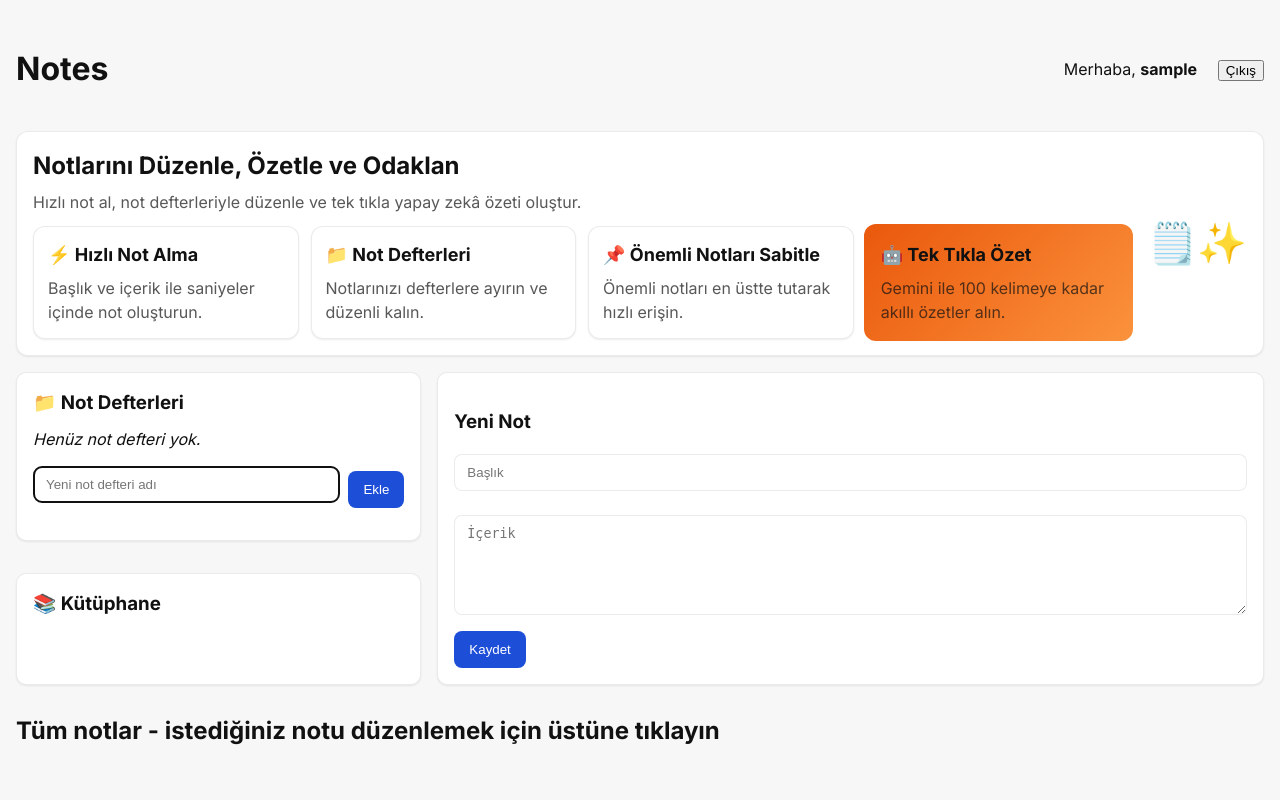
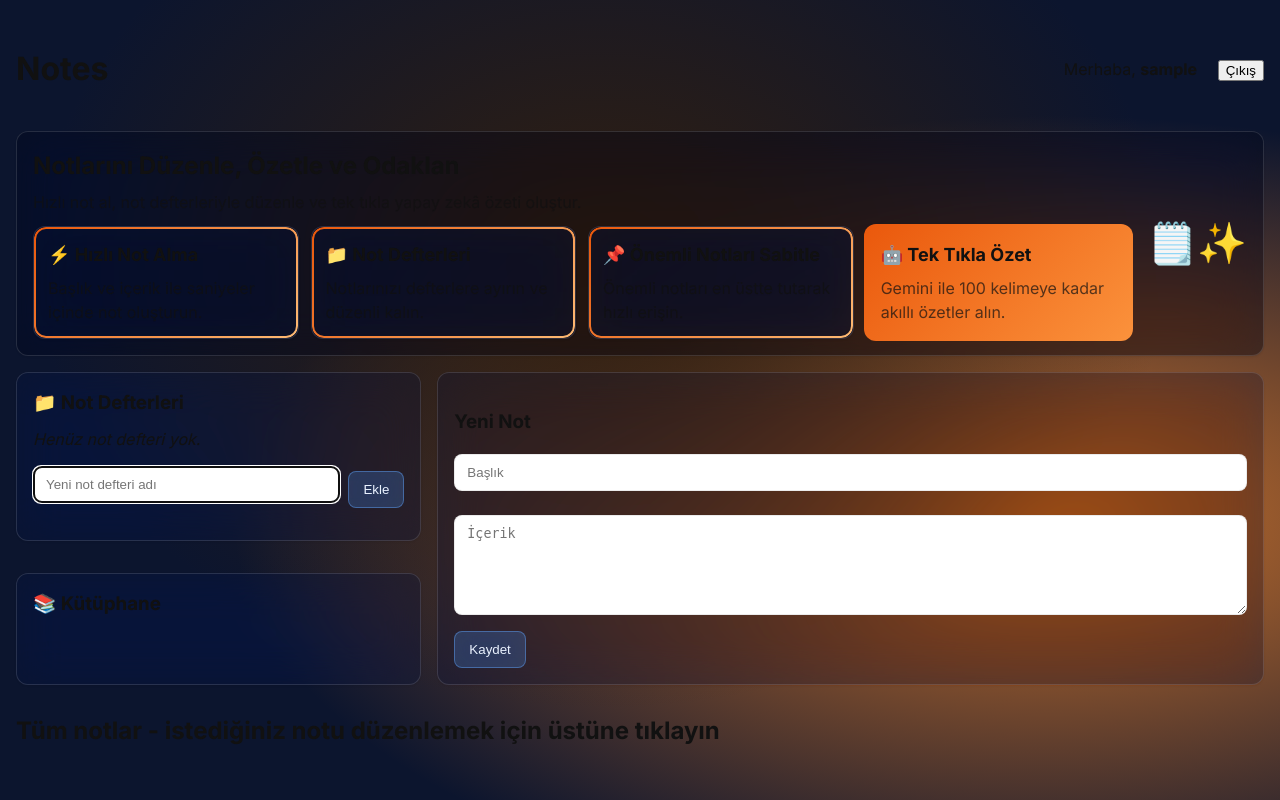
Before and after one commit to minasenel/notes-postgresql, a Flask app: page / in a window 1280 px wide. Run offline with Flask 3, Linux system fonts and the light colour scheme; the visitor is signed in with stand-in values (Sample User, id 1); data that the repository does not hold is empty; some libraries are stand-ins or nearby versions.

Commit message:
update css , color and style changes

```diff
--- a/app.py
+++ b/app.py
@@ -78,7 +78,7 @@
     conn.commit()
     return redirect("/")
 
-@app.post("/notes/<int:note_id>/delete")
+@app.post("/notes/<int:note_id>/delete") #notu silme
 def delete_note(note_id: int):
     if "user_id" not in session:
         return redirect("/login")
@@ -86,7 +86,7 @@
     conn.commit()
     return redirect("/")
 
-@app.post("/notes/<int:note_id>/update")
+@app.post("/notes/<int:note_id>/update") #notu güncelleme
 def update_note(note_id: int):
     if "user_id" not in session:
         return redirect("/login")
--- a/static/style.css
+++ b/static/style.css
@@ -30,11 +30,19 @@
   margin: 0;
   font-family: 'Inter', -apple-system, BlinkMacSystemFont, 'Segoe UI', Roboto, Oxygen, Ubuntu, Cantarell, 'Fira Sans', 'Droid Sans', 'Helvetica Neue', Arial, sans-serif;
   line-height: 1.5;
-  background: var(--bg-primary);
+  /* Glassmorphism background */
+  background-color: #0c152e;
+  background-image:
+    radial-gradient(at 47% 33%, hsl(27.93, 54%, 13%) 0, transparent 59%),
+    radial-gradient(at 82% 65%, hsl(26.54, 64%, 48%) 0, transparent 55%);
+  background-position: center;
+  background-size: cover;
+  background-repeat: no-repeat;
+  background-attachment: fixed;
   color: var(--text-primary);
 }
 @media (prefers-color-scheme: dark) {
-  body { background: #0f1115; color: #eaeaea; }
+  body { color: #eaeaea; }
   :root {
     --bg-primary: #0f1115;
     --bg-surface: #161a22;
@@ -64,8 +72,11 @@
   grid-template-columns: 1fr auto;
   align-items: center;
   gap: 16px;
-  background: var(--bg-surface);
-  border: 1px solid var(--border-color);
+  /* Glassmorphism card effect (banner) */
+  backdrop-filter: blur(22px) saturate(151%);
+  -webkit-backdrop-filter: blur(22px) saturate(151%);
+  background-color: rgba(3, 7, 24, 0.43);
+  border: 1px solid rgba(255, 255, 255, 0.125);
   border-radius: 12px;
   padding: 16px;
   box-shadow: 0 1px 2px var(--shadow-color);
@@ -98,12 +109,23 @@
 
 /* Create form */
 .create-card {
-  background: var(--bg-surface);
-  border: 1px solid var(--border-color);
-  border-radius: 10px;
+  /* Glassmorphism card effect */
+  backdrop-filter: blur(22px) saturate(151%);
+  -webkit-backdrop-filter: blur(22px) saturate(151%);
+  background-color: rgba(9, 22, 56, 0.34);
+  border-radius: 12px;
+  border: 1px solid rgba(255, 255, 255, 0.125);
   padding: 16px;
   box-shadow: 0 1px 2px var(--shadow-color);
   margin-bottom: 16px;
+}
+/* Ensure glass effect also on specific homepage cards */
+.notebooks-card, .bookshelf-card, .tri-newnote {
+  backdrop-filter: blur(22px) saturate(151%);
+  -webkit-backdrop-filter: blur(22px) saturate(151%);
+  background-color: rgba(9, 22, 56, 0.34);
+  border-radius: 12px;
+  border: 1px solid rgba(255, 255, 255, 0.125);
 }
 .two-up { display: grid; grid-template-columns: 1fr 1fr; gap: 16px; align-items: start; margin-bottom: 16px; }
 @media (max-width: 900px) { .two-up { grid-template-columns: 1fr; } }
@@ -179,6 +220,29 @@
   background: var(--brand);
   color: var(--brand-contrast);
   cursor: pointer;
+}
+
+/* Blue glassmorphism buttons for specific top cards */
+.notebooks-card button,
+.bookshelf-card button,
+.tri-newnote button {
+  backdrop-filter: blur(14px) saturate(140%);
+  -webkit-backdrop-filter: blur(14px) saturate(140%);
+  background: rgba(96,165,250,0.22); /* #60a5fa at low opacity */
+  color: #eaf2ff;
+  border: 1px solid rgba(96,165,250,0.45);
+}
+.notebooks-card button:hover,
+.bookshelf-card button:hover,
+.tri-newnote button:hover { background: rgba(96,165,250,0.3); }
+@media (prefers-color-scheme: dark) {
+  .notebooks-card button,
+  .bookshelf-card button,
+  .tri-newnote button {
+    background: rgba(96,165,250,0.18);
+    color: #fff;
+    border-color: rgba(96,165,250,0.5);
+  }
 }
 
 /* Notes grid */
@@ -218,14 +282,17 @@
 .feature-card p { margin: 0; color: var(--text-secondary); }
 
 .card { /*burada card stilini ayarlıyoruz.*/
-  background: var(--bg-surface);
-  border: 1px solid var(--border-color);
+  /* Glassmorphism card effect */
+  backdrop-filter: blur(22px) saturate(151%);
+  -webkit-backdrop-filter: blur(22px) saturate(151%);
+  background-color: rgba(9, 22, 56, 0.34);
   border-radius: 12px;
+  border: 1px solid rgba(255, 255, 255, 0.125);
   padding: 14px;
   box-shadow: 0 1px 2px var(--shadow-color);
 }
 @media (prefers-color-scheme: dark) { /*burada dark mode için stil ayarları yapıyoruz.*/
-  .card { background: var(--bg-surface); border-color: var(--border-color); }
+  .card { background-color: rgba(9, 22, 56, 0.34); border-color: rgba(255, 255, 255, 0.125); }
 }
 .card h3 { margin: 0 0 8px; font-size: 18px; }
 .card p { margin: 0; white-space: pre-wrap; }
@@ -320,6 +390,22 @@
   .btn-ai { background: linear-gradient(135deg, var(--orange-500), var(--orange-300)); color: #111; border-color: var(--orange-500); }
 }
 
+/* Orange gradient halo ONLY on borders of the first three banner feature cards */
+.banner-features .feature-card:nth-child(-n+3) { position: relative; z-index: 0; }
+.banner-features .feature-card:nth-child(-n+3)::before {
+  content: "";
+  position: absolute;
+  inset: 0;
+  border-radius: 12px;
+  padding: 2px; /* border thickness */
+  background: linear-gradient(135deg, var(--orange-600), var(--orange-300));
+  mask: linear-gradient(#000 0 0) content-box, linear-gradient(#000 0 0);
+  -webkit-mask: linear-gradient(#000 0 0) content-box, linear-gradient(#000 0 0);
+  -webkit-mask-composite: xor;
+          mask-composite: exclude;
+  pointer-events: none;
+}
+
 /* Gradient ring around the AI feature card in banner (last card) */
 .banner-features .feature-card:last-child {
   position: relative;
```
Also changed, not shown: other parts of static/style.css (+27 -5 lines).
